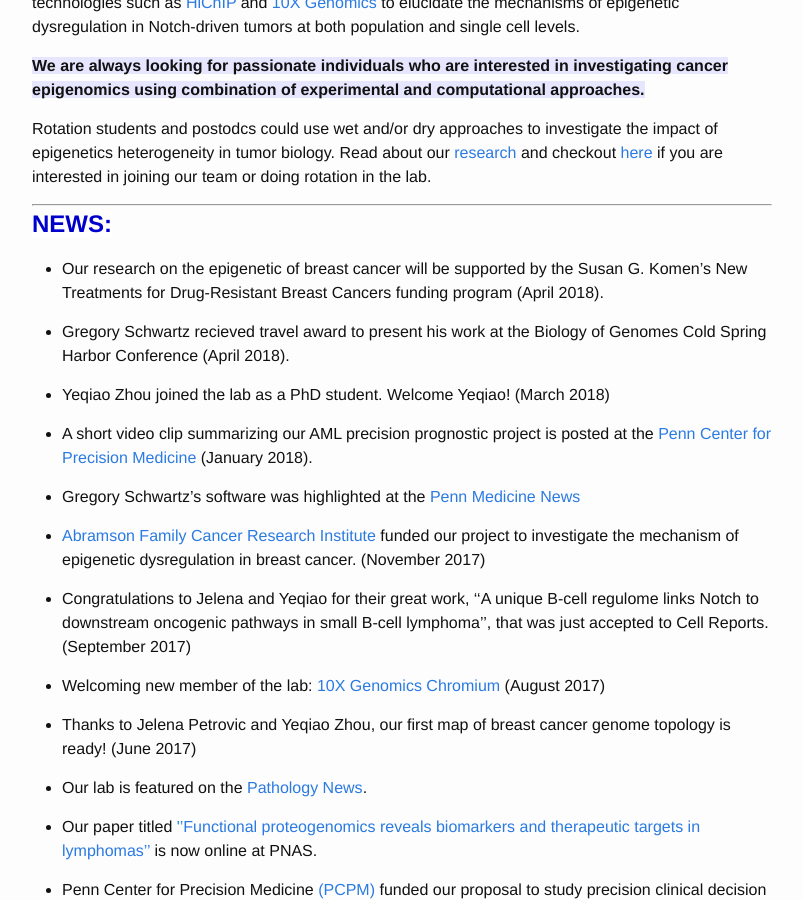
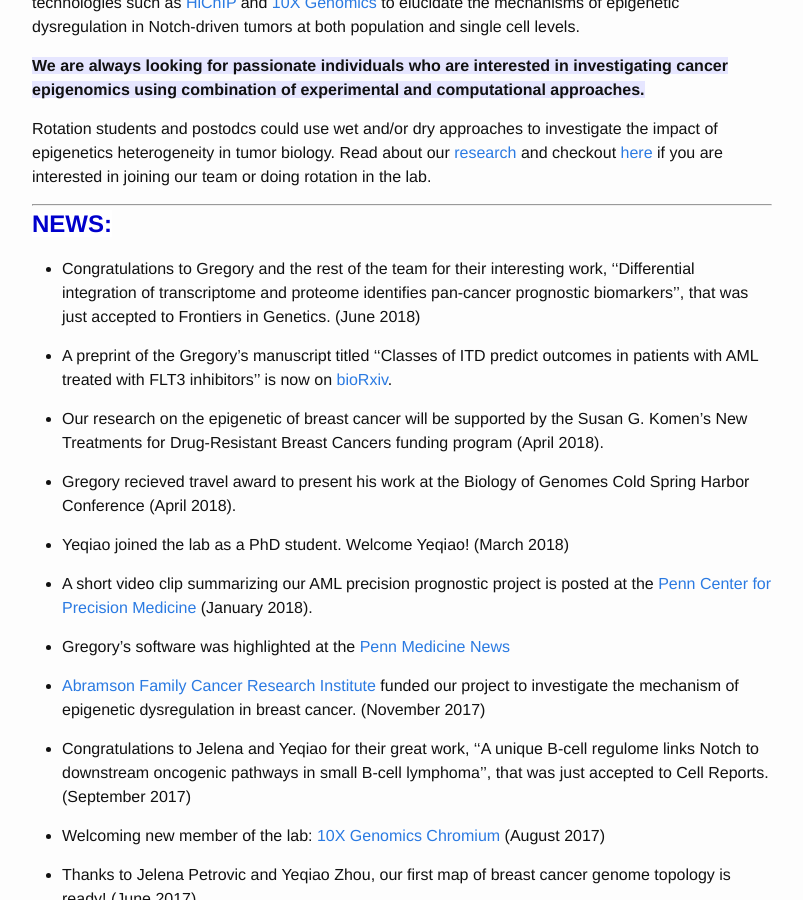
Before and after one commit to faryabib/faryabib.github.io, a Jekyll site: the page built from index.md, in a window 1280 px wide and 900 px high, scrolled down 526 px. Shown: the whole window, without its empty margins (238-1041 px from the left). Built offline with Jekyll 4.4.1, drawn with Linux system fonts in a browser that asks for light colours.

Commit message:
Update index.md

```diff
--- a/index.md
+++ b/index.md
@@ -17,15 +17,19 @@ Rotation students and postodcs could use wet and/or dry approaches to investigat
 ----
 <strong><span style="font-size: 1.5em; font-weight: bold; color: #0000cc; background-color: #ffffff">NEWS:</span><strong>
 
++ Congratulations to Gregory and the rest of the team for their interesting work, ''Differential integration of transcriptome and proteome identifies pan-cancer prognostic biomarkers'', that was just accepted to Frontiers in Genetics. (June 2018)
+
++ A preprint of the Gregory's manuscript titled ''Classes of ITD predict outcomes in patients with AML treated with FLT3 inhibitors'' is now on [bioRxiv](https://www.biorxiv.org/content/early/2018/05/14/322354).
+
 + Our research on the epigenetic of breast cancer will be supported by the Susan G. Komen's New Treatments for Drug-Resistant Breast Cancers funding program (April 2018).
 
-+ Gregory Schwartz recieved travel award to present his work at the Biology of Genomes Cold Spring Harbor Conference (April 2018).
++ Gregory recieved travel award to present his work at the Biology of Genomes Cold Spring Harbor Conference (April 2018).
 
-+ Yeqiao Zhou joined the lab as a PhD student. Welcome Yeqiao! (March 2018)
++ Yeqiao joined the lab as a PhD student. Welcome Yeqiao! (March 2018)
 
 + A short video clip summarizing our AML precision prognostic project is posted at the [Penn Center for Precision Medicine](https://www.youtube.com/watch?v=vqLXfHXP98A&index=20&list=PLRGEsZTjjo8mLReT4vqHU6cc_d4hn46GV) (January 2018).
 
-+ Gregory Schwartz's software was highlighted at the [Penn Medicine News](https://www.pennmedicine.org/news/news-releases/2017/july/penn-center-for-precision-medicine-awards-565-000-in-second-accelerator-grants)
++ Gregory's software was highlighted at the [Penn Medicine News](https://www.pennmedicine.org/news/news-releases/2017/july/penn-center-for-precision-medicine-awards-565-000-in-second-accelerator-grants)
 
 + [Abramson Family Cancer Research Institute](http://www.afcri.upenn.edu/) funded our project to investigate the mechanism of epigenetic dysregulation in breast cancer. (November 2017)
 
```
